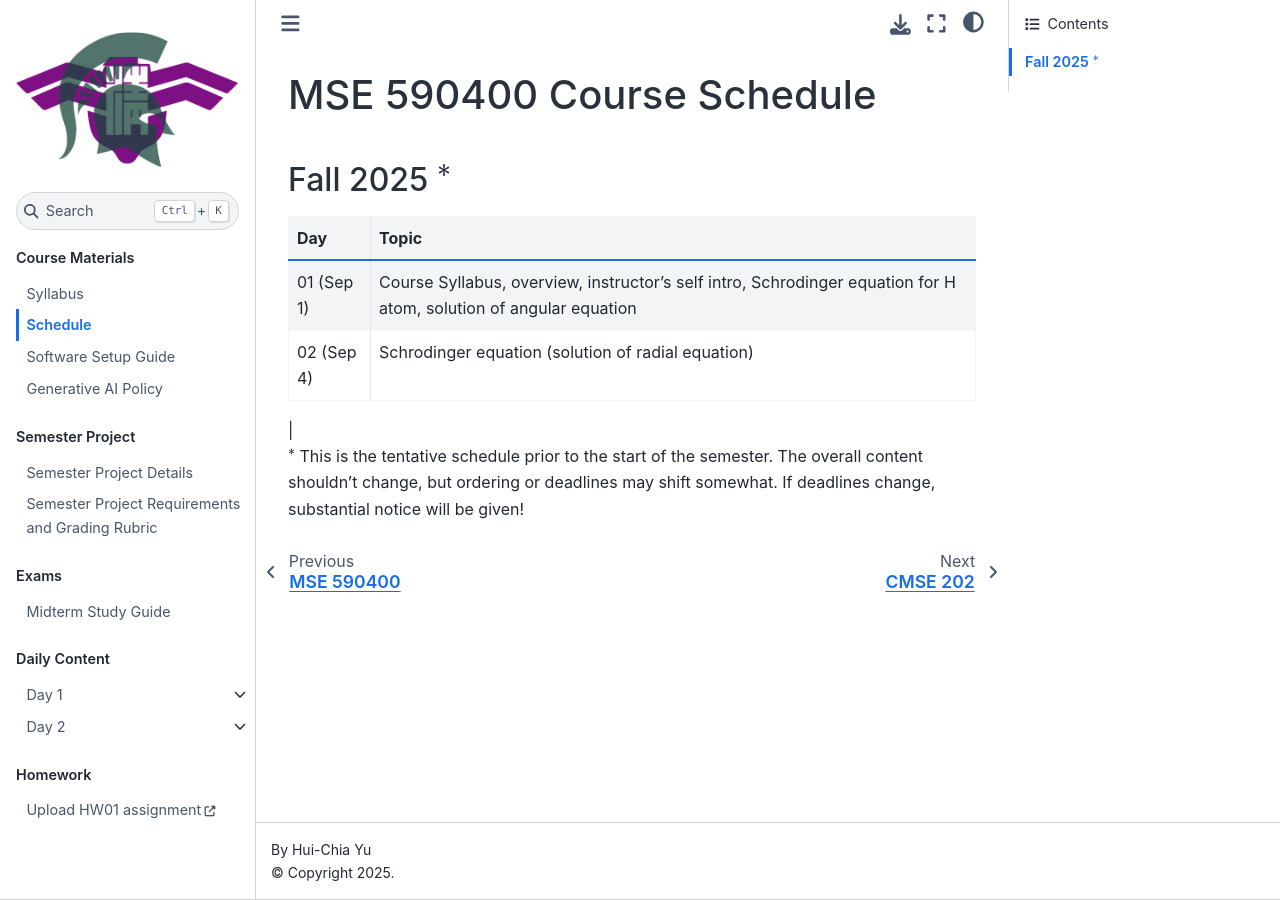
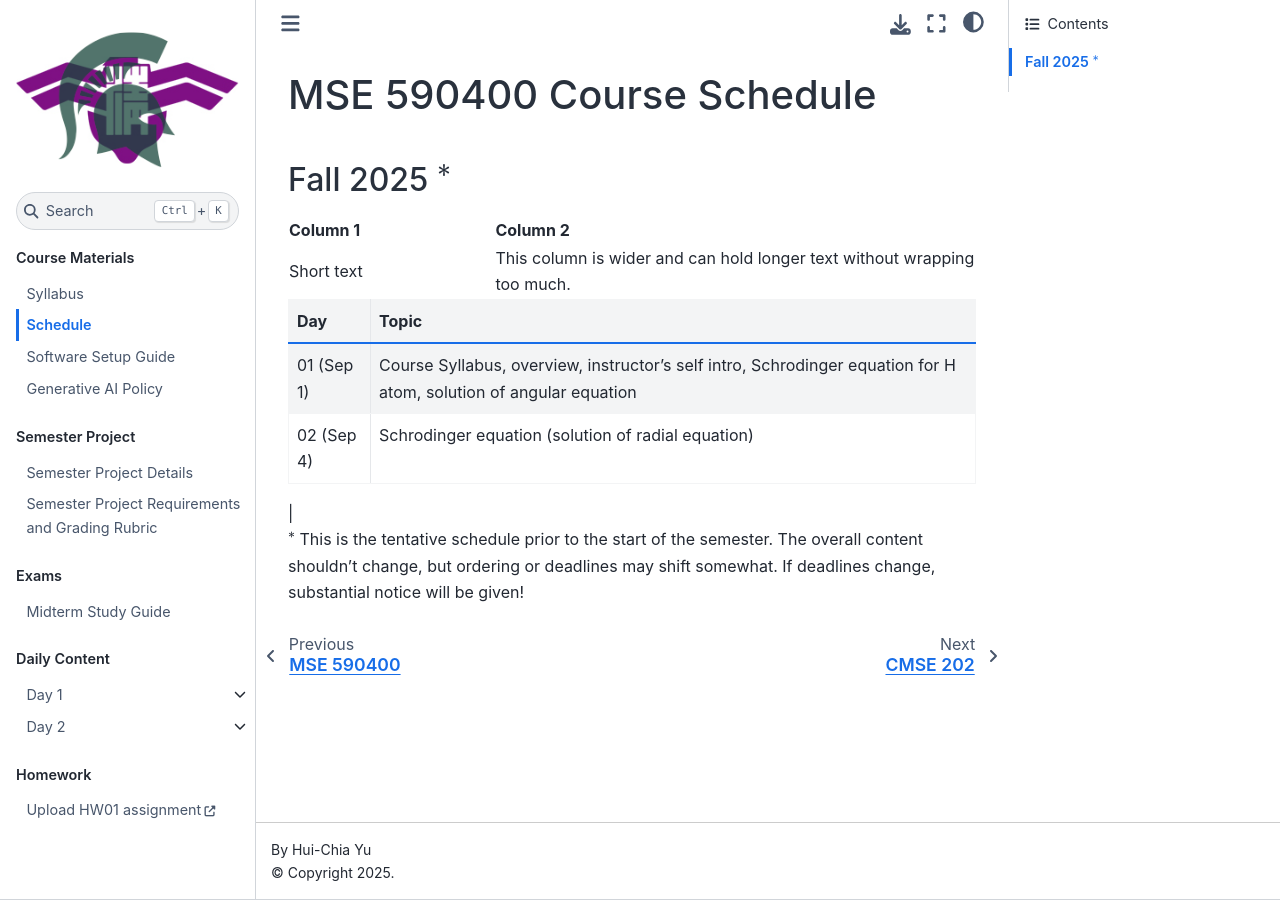
Before and after one commit to huichiayu/nth_mse.github.io, a Jupyter Book: the page built from course_materials/MSE590400_Calendar.md, in a window 1280 px wide. Built offline with Jupyter Book 1.0.4 settings and Sphinx 7.4.7 and the Sphinx Book theme 1.1.4, drawn with Linux system fonts in a browser that asks for light colours; pages that are not in the unit, such as notebooks, are missing from menus.

Commit message:
test html in md

```diff
--- a/course_materials/MSE590400_Calendar.md
+++ b/course_materials/MSE590400_Calendar.md
@@ -1,6 +1,23 @@
 # MSE 590400 Course Schedule
 
 ## Fall 2025 $^*$
+
+
+<table>
+  <colgroup>
+    <col style="width:30%">
+    <col style="width:70%">
+  </colgroup>
+  <tr>
+    <th>Column 1</th>
+    <th>Column 2</th>
+  </tr>
+  <tr>
+    <td>Short text</td>
+    <td>This column is wider and can hold longer text without wrapping too much.</td>
+  </tr>
+</table>
+
 
 | Day | Topic |
 |-----------------------------------|-------------------------------------------------------------------------------------------------------|
```
